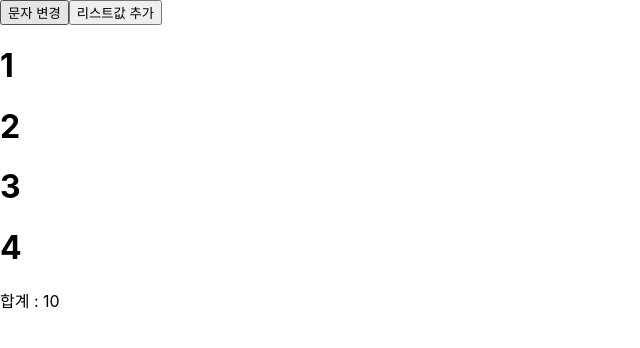
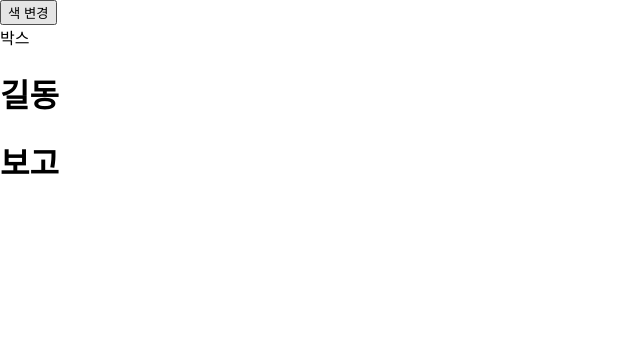
Before and after one commit to wooseokoh/my-app, a React (Create React App) app: page / in a window 1280 px wide. Shown: the top 348 px of the page, without its empty margins (0-640 px from the left). Built offline with nearby package versions, Linux system fonts and the light colour scheme.

Commit message:
#12. useRef

```diff
--- a/src/App.js
+++ b/src/App.js
@@ -1,38 +1,31 @@
-import { useMemo, useState } from 'react';
+import { createRef, useMemo, useRef, useState } from 'react';
 import './App.css';
 
-// useMemo => 메모라이제이션(기억)
 
 function App() {
+  const myRef = useRef(null);
 
-  const [list, setList] = useState([1,2,3,4]);
-  const [str, setStr] = useState("합계");
+  const [list, setList] = useState([
+    {    id:1, name:'길동'  },
+    {    id:2, name:'보고'  },
+  ])
 
-  const getAddResult = () => {
-    let sum = 0;
-    list.forEach((i) => (sum = sum + i));
-    return sum;
-  }
-
-  const addResult = useMemo(() => getAddResult(), [list]);
+  const myRefs  = Array.from({length : list.length}).map(()=>createRef);
 
   return (
     <div>
-        <button onClick={()=>{
-                setStr('안녕');
-              }}>
-          문자 변경
-        </button>
+      <button onClick={() => {
+        console.log(myRef);
 
-      <button onClick={()=>{
-        setList([...list, 10]);
-      }}>
-          리스트값 추가
-        </button>
-      <div>
-        {list.map((i) => (<h1>{i}</h1>))}
-      </div>
-      <div>{str} : {addResult}</div>
+
+        myRefs[1].current.style.backgroundColor = 'red';
+
+      }}>색 변경</button>
+      <div ref={myRef}>박스</div>
+
+      {list.map((user,index) => (
+        <h1 ref={myRefs[index]}>{user.name}</h1>
+      )) }
     </div>
   );
 }
```
